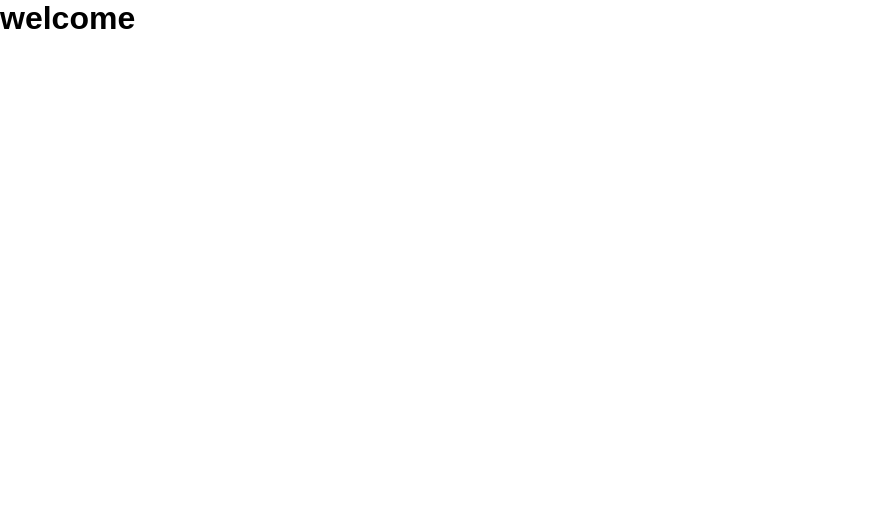
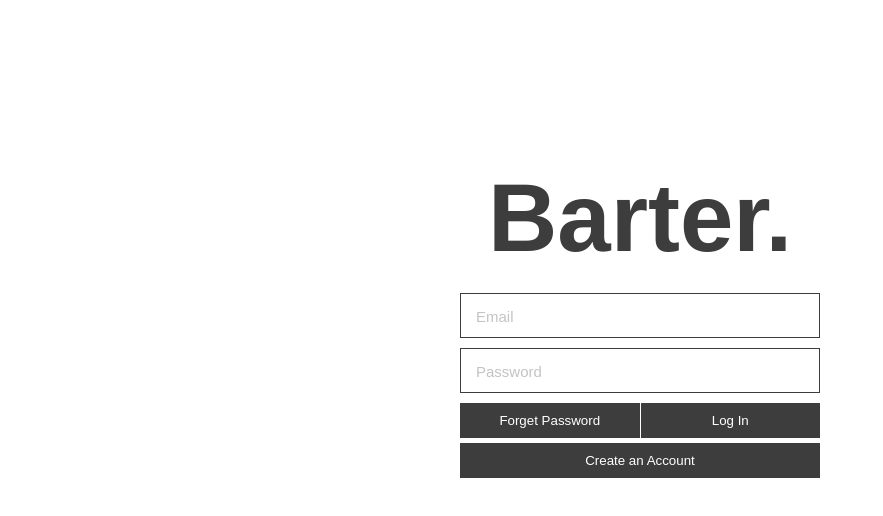
Before and after one commit to sohailmeer99/Barter, a React (Vite) app: page / in a window 1280 px wide. Shown: the top 516 px of the page, without its empty margins (0-883 px from the left). Built offline with nearby package versions, Linux system fonts and the light colour scheme; a web font is replaced by a local one.

Commit message:
Try to change page from login to home when user click on Continue as guest button but failed and also learned many new things. The way to do that is by creating a new file where i store all the useStates and import there value to file where i need them

```diff
--- a/src/App.jsx
+++ b/src/App.jsx
@@ -3,7 +3,7 @@ import Homepage from "./components/home_page/Homepage.jsx";
 import { useState } from "react";
 
 function App(){
-    const user = true;
+    const user = false;
     return(
         user? <Homepage />  : <Login />
     );
--- a/src/components/login/login.jsx
+++ b/src/components/login/login.jsx
@@ -1,8 +1,14 @@
 import { useState } from "react";
 
 function Login(){
+   const [guest, setGuest] = useState(false);
    const [buttonText, updateButton] = useState(false);
+//    console.log("buttonText is " + buttonText);
    const [noInput, lastInput] = useState(false);
+    function guestClick(){
+        buttonText ? setGuest(true) : null
+    }
+    // console.log()
     return(
         <div className="login_container">
         <form className = "login_form">
@@ -15,7 +21,7 @@ function Login(){
                 {noInput && <input placeholder="Re-enter Your Password" />}
             </div>
             <div className="login_buttons">
-                <button type="button">{buttonText ? "About" : "Forget Password"}</button>
+                <button type="button" onClick={buttonText ? guestClick :null }>{buttonText ? "Continue as Guest" : "Forget Password"}</button>
                 <button type="button">{buttonText ? "Register" : "Log In"}</button>
                 <button type="button" onClick={()=>  {updateButton(!buttonText); lastInput(!noInput);}}>{buttonText ? "Back to Log In" : "Create an Account"}</button>
             </div>
```
